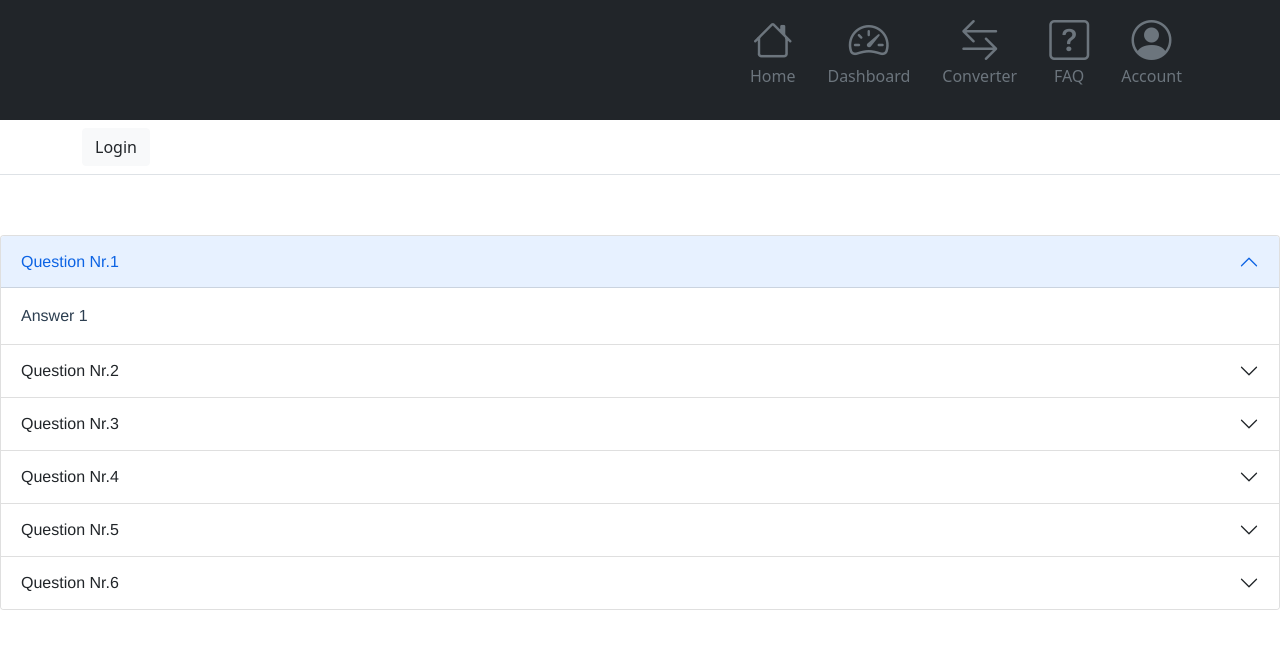
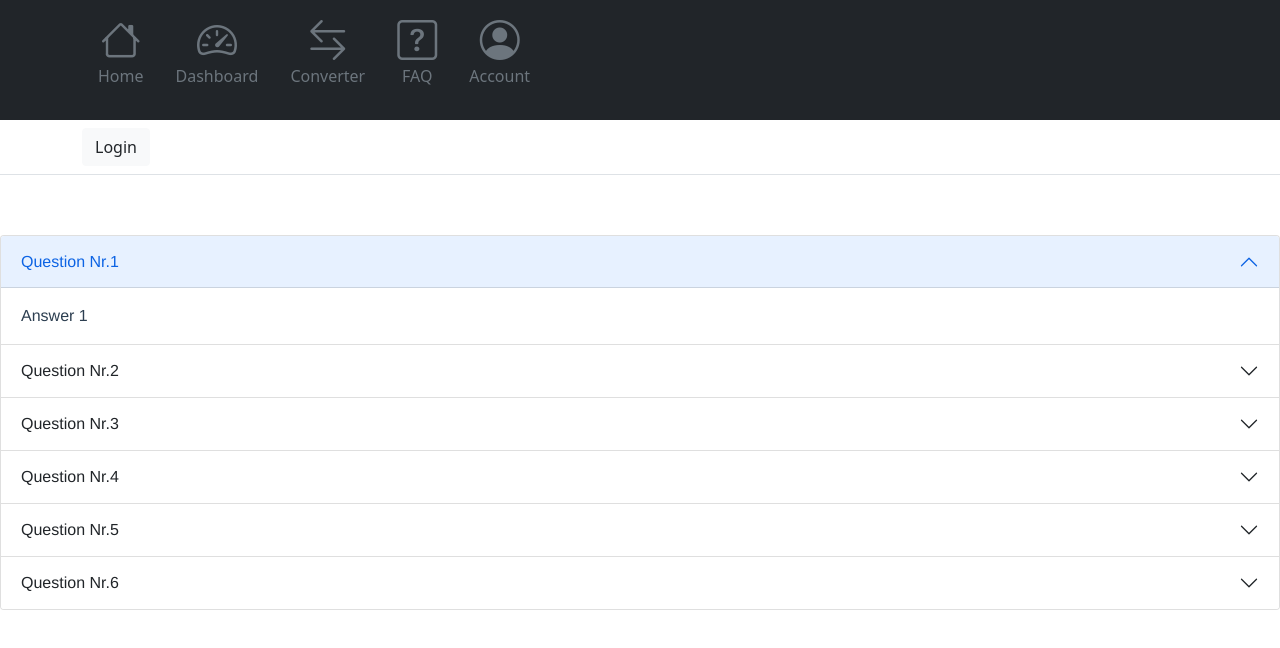
Before and after one commit to patrik-16/CCRv2, a Vue app in the folder vueauthclient/: page /faq in a window 1280 px wide. Shown: the top 648 px of the page. Built offline with nearby package versions, Linux system fonts and the light colour scheme.

Commit message:
rene-dev: Header cleanup

```diff
--- a/vueauthclient/src/components/Header.vue
+++ b/vueauthclient/src/components/Header.vue
@@ -9,13 +9,6 @@ export default {
     <div class="px-3 py-2 bg-dark text-white">
       <div class="container">
         <div class="d-flex flex-wrap align-items-center justify-content-lg-start">
-          <a href="/"
-             class="d-flex align-items-center my-2 my-lg-0 me-lg-auto text-white text-decoration-none">
-            <svg class="bi me-2" width="40" height="32" role="img" aria-label="Bootstrap">
-              <use xlink:href="#bootstrap"/>
-            </svg>
-          </a>
-
           <ul class="nav col-12 col-lg-auto my-2 justify-content-center my-md-0 text-small">
             <li>
               <a href="/" class="nav-link text-secondary text-center">
```
